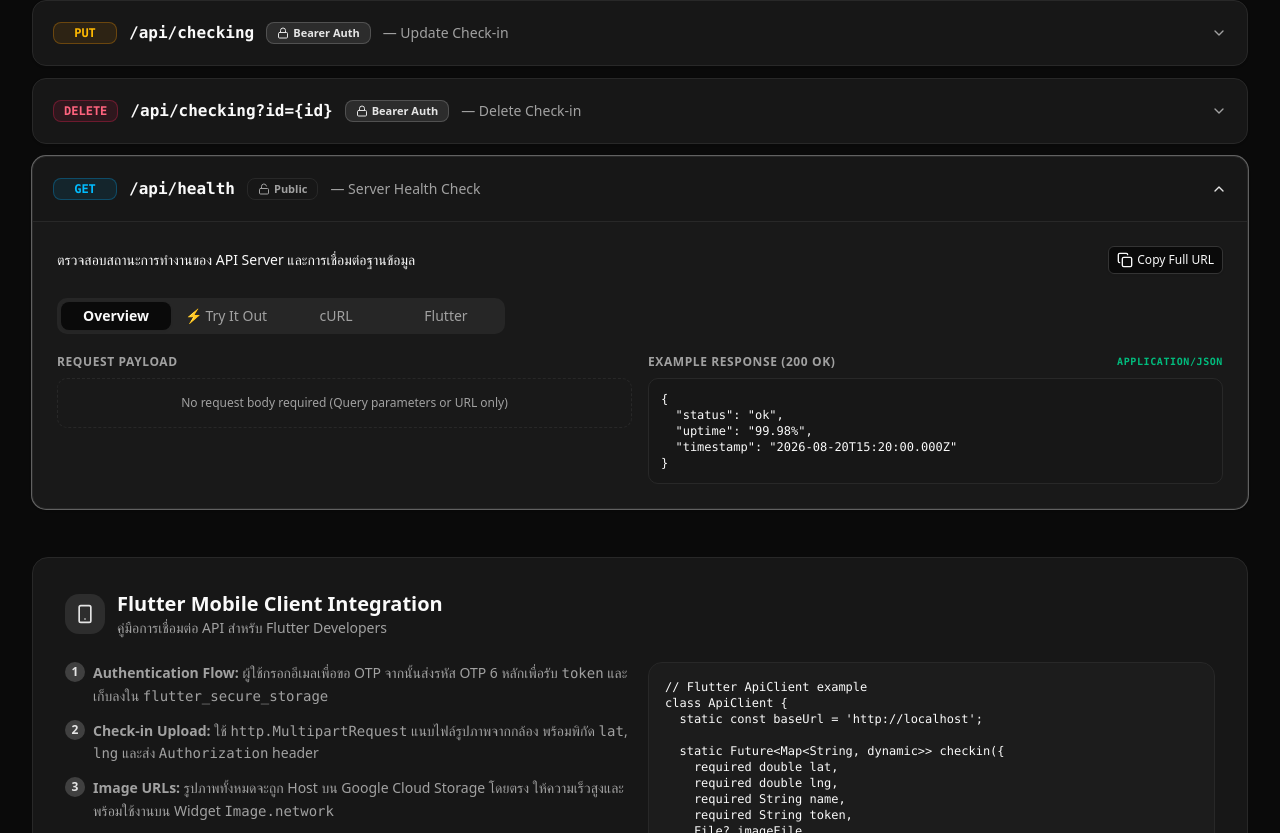
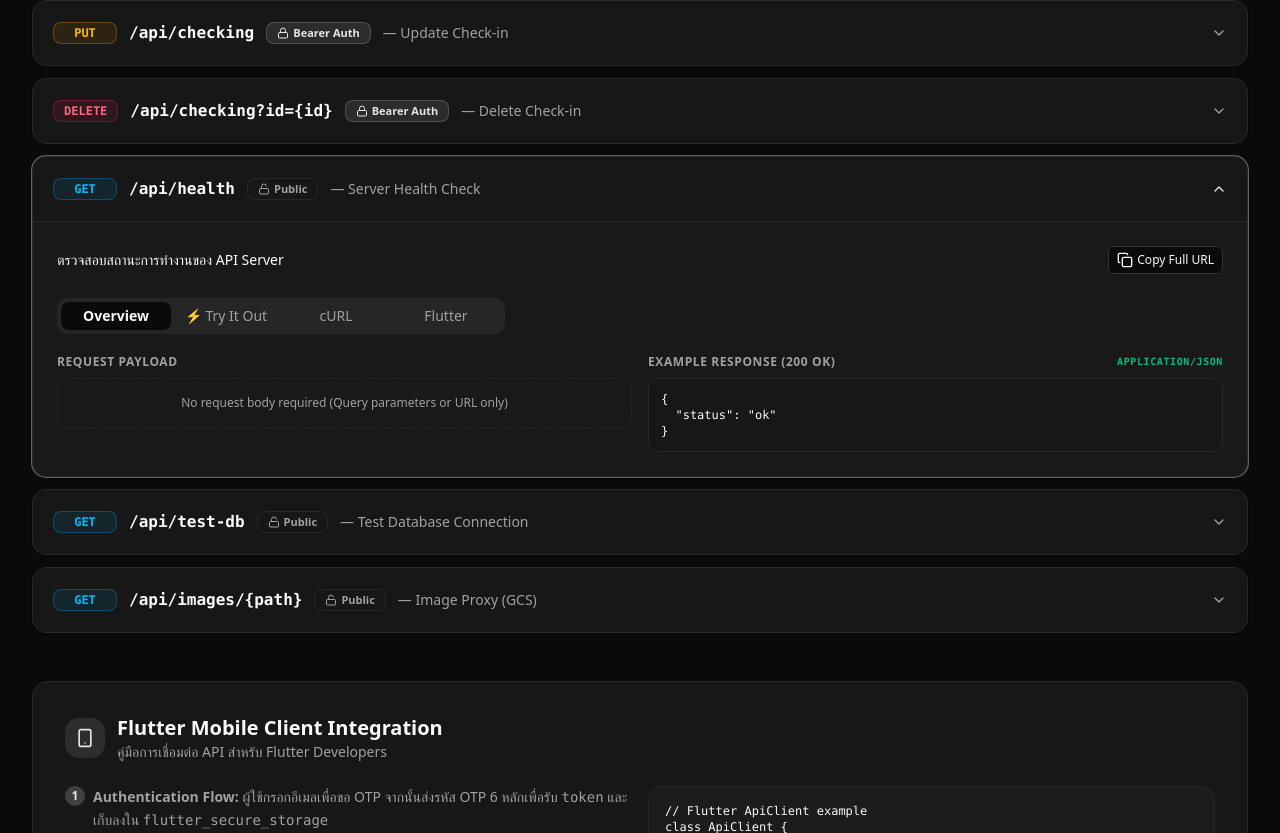
Before and after one commit to Jirasak-Thongpila/where_am_i, a Next.js app: page / in a window 1280 px wide. Shown: the part 2004-2837 px from the top of the page. Built offline with nearby package versions, Linux system fonts and the light colour scheme.

Commit message:
feat: create documentation page for authentication and check-in API endpoints

```diff
--- a/src/app/page.tsx
+++ b/src/app/page.tsx
@@ -463,17 +463,42 @@ const endpoints: Endpoint[] = [
     path: "/api/health",
     category: "system",
     title: "Server Health Check",
-    description: "ตรวจสอบสถานะการทำงานของ API Server และการเชื่อมต่อฐานข้อมูล",
+    description: "ตรวจสอบสถานะการทำงานของ API Server",
     authRequired: false,
     responseBody: JSON.stringify(
       {
         status: "ok",
-        uptime: "99.98%",
-        timestamp: "2026-08-20T15:20:00.000Z",
       },
       null,
       2
     ),
+  },
+  {
+    id: "system-test-db",
+    method: "GET",
+    path: "/api/test-db",
+    category: "system",
+    title: "Test Database Connection",
+    description: "ทดสอบการเชื่อมต่อ Neon PostgreSQL Database",
+    authRequired: false,
+    responseBody: JSON.stringify(
+      {
+        message: "database connection success",
+        users: [],
+      },
+      null,
+      2
+    ),
+  },
+  {
+    id: "system-images",
+    method: "GET",
+    path: "/api/images/{path}",
+    category: "system",
+    title: "Image Proxy (GCS)",
+    description: "สตรีมและแสดงผลไฟล์รูปภาพจาก Google Cloud Storage พร้อมตั้งค่า Caching",
+    authRequired: false,
+    responseBody: "Binary image stream (image/jpeg, image/png, image/webp)",
   },
 ];
 
```
Also changed, not shown: 1 other file (tests, documents, lock files or other folders).
